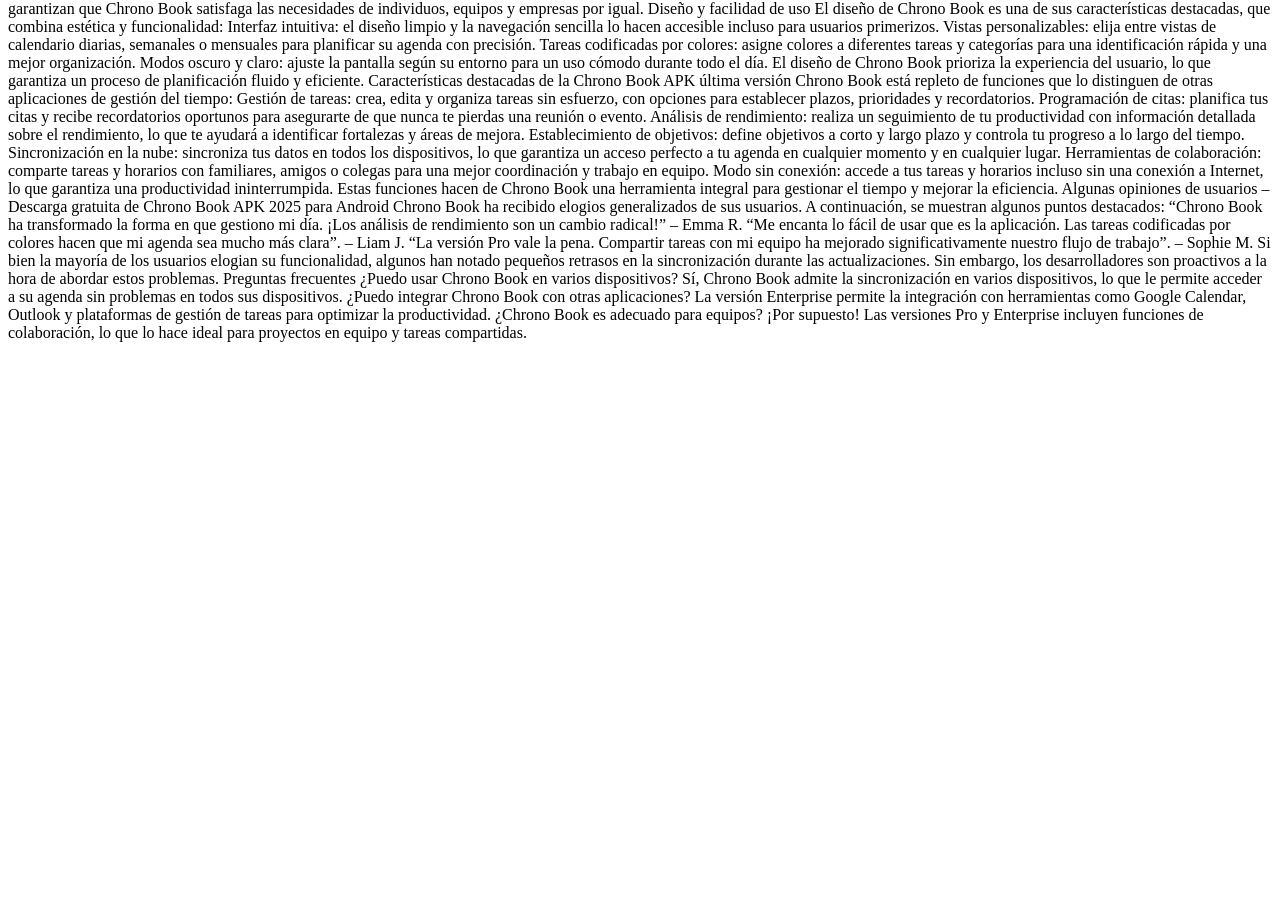
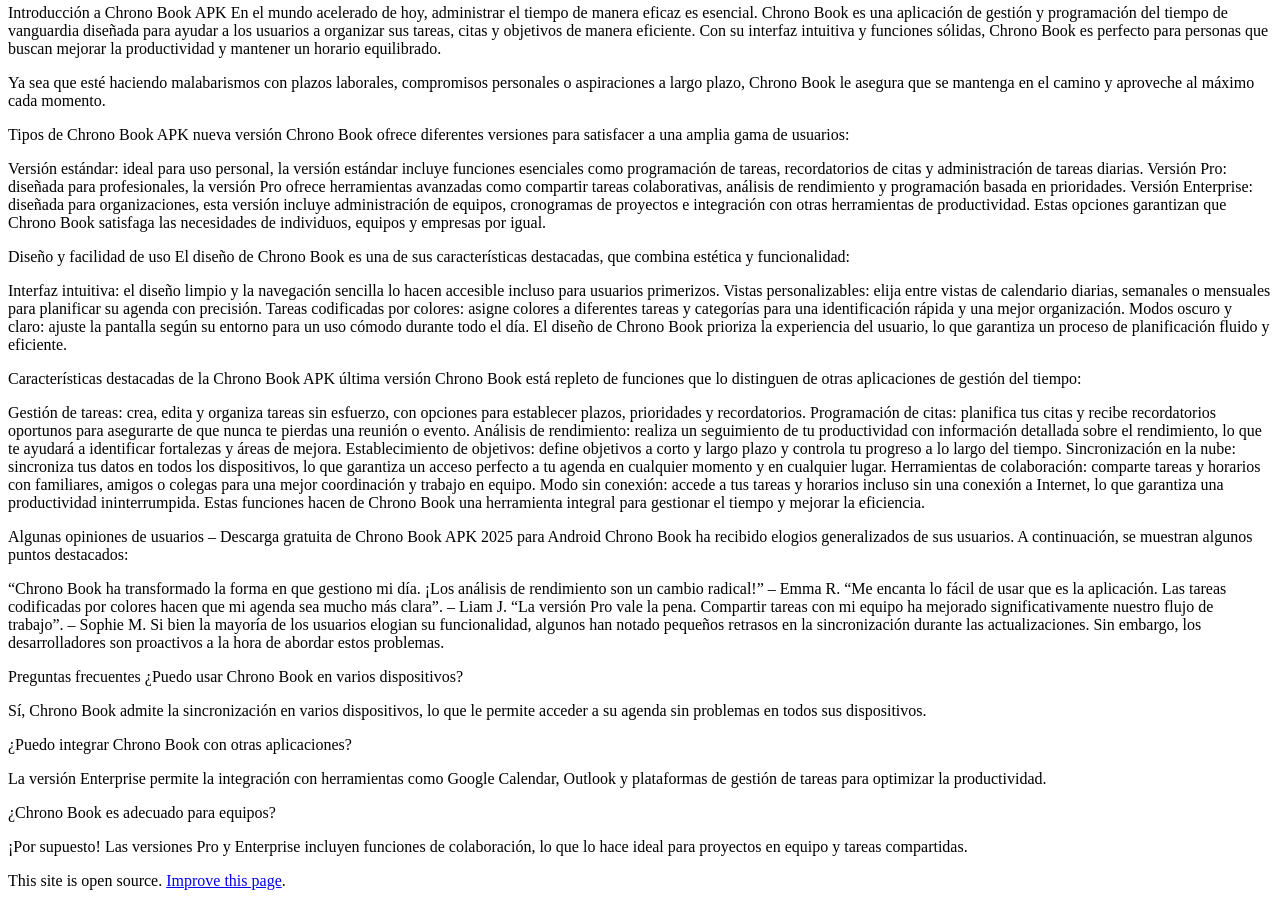
Before and after one commit to MyFemboyRoommate886/.github, a plain HTML site: page index.html in a window 1280 px wide. Shown: the part 134-1032 px from the top of the page. Before the commit the page ends 800 px from the top, so only its background shows below. Drawn offline with Linux system fonts and the light colour scheme; a script that the page names is missing.

Commit message:
Update index.html

```diff
--- a/index.html
+++ b/index.html
@@ -1,32 +1,109 @@
-.githu
-Introducción a Chrono Book APK En el mundo acelerado de hoy, administrar el tiempo de manera eficaz es esencial. Chrono Book es una aplicación de gestión y programación del tiempo de vanguardia diseñada para ayudar a los usuarios a organizar sus tareas, citas y objetivos de manera eficiente. Con su interfaz intuitiva y funciones sólidas, Chrono Book es perfecto para personas que buscan mejorar la productividad y mantener un horario equilibrado.
 
-Ya sea que esté haciendo malabarismos con plazos laborales, compromisos personales o aspiraciones a largo plazo, Chrono Book le asegura que se mantenga en el camino y aproveche al máximo cada momento.
+<!DOCTYPE html>
+<html lang="en-US">
+  <head>
+    <meta charset="UTF-8">
+    <meta http-equiv="X-UA-Compatible" content="IE=edge">
+    <meta name="viewport" content="width=device-width, initial-scale=1">
 
-Tipos de Chrono Book APK nueva versión Chrono Book ofrece diferentes versiones para satisfacer a una amplia gama de usuarios:
+<!-- Begin Jekyll SEO tag v2.8.0 -->
+<title>.githu | .github</title>
+<meta name="generator" content="Jekyll v3.10.0" />
+<meta property="og:title" content=".githu" />
+<meta property="og:locale" content="en_US" />
+<link rel="canonical" href="https://myfemboyroommate886.github.io/.github/" />
+<meta property="og:url" content="https://myfemboyroommate886.github.io/.github/" />
+<meta property="og:site_name" content=".github" />
+<meta property="og:type" content="website" />
+<meta name="twitter:card" content="summary" />
+<meta property="twitter:title" content=".githu" />
+<script type="application/ld+json">
+{"@context":"https://schema.org","@type":"WebSite","headline":".githu","name":".github","url":"https://myfemboyroommate886.github.io/.github/"}</script>
+<!-- End Jekyll SEO tag -->
 
-Versión estándar: ideal para uso personal, la versión estándar incluye funciones esenciales como programación de tareas, recordatorios de citas y administración de tareas diarias. Versión Pro: diseñada para profesionales, la versión Pro ofrece herramientas avanzadas como compartir tareas colaborativas, análisis de rendimiento y programación basada en prioridades. Versión Enterprise: diseñada para organizaciones, esta versión incluye administración de equipos, cronogramas de proyectos e integración con otras herramientas de productividad. Estas opciones garantizan que Chrono Book satisfaga las necesidades de individuos, equipos y empresas por igual.
+    <link rel="stylesheet" href="/.github/assets/css/style.css?v=0306e1d33e0dc6efa6f3b6f998604653fa7e1c8a">
+    <!-- start custom head snippets, customize with your own _includes/head-custom.html file -->
 
-Diseño y facilidad de uso El diseño de Chrono Book es una de sus características destacadas, que combina estética y funcionalidad:
+<!-- Setup Google Analytics -->
 
-Interfaz intuitiva: el diseño limpio y la navegación sencilla lo hacen accesible incluso para usuarios primerizos. Vistas personalizables: elija entre vistas de calendario diarias, semanales o mensuales para planificar su agenda con precisión. Tareas codificadas por colores: asigne colores a diferentes tareas y categorías para una identificación rápida y una mejor organización. Modos oscuro y claro: ajuste la pantalla según su entorno para un uso cómodo durante todo el día. El diseño de Chrono Book prioriza la experiencia del usuario, lo que garantiza un proceso de planificación fluido y eficiente.
 
-Características destacadas de la Chrono Book APK última versión Chrono Book está repleto de funciones que lo distinguen de otras aplicaciones de gestión del tiempo:
 
-Gestión de tareas: crea, edita y organiza tareas sin esfuerzo, con opciones para establecer plazos, prioridades y recordatorios. Programación de citas: planifica tus citas y recibe recordatorios oportunos para asegurarte de que nunca te pierdas una reunión o evento. Análisis de rendimiento: realiza un seguimiento de tu productividad con información detallada sobre el rendimiento, lo que te ayudará a identificar fortalezas y áreas de mejora. Establecimiento de objetivos: define objetivos a corto y largo plazo y controla tu progreso a lo largo del tiempo. Sincronización en la nube: sincroniza tus datos en todos los dispositivos, lo que garantiza un acceso perfecto a tu agenda en cualquier momento y en cualquier lugar. Herramientas de colaboración: comparte tareas y horarios con familiares, amigos o colegas para una mejor coordinación y trabajo en equipo. Modo sin conexión: accede a tus tareas y horarios incluso sin una conexión a Internet, lo que garantiza una productividad ininterrumpida. Estas funciones hacen de Chrono Book una herramienta integral para gestionar el tiempo y mejorar la eficiencia.
+<!-- You can set your favicon here -->
+<!-- link rel="shortcut icon" type="image/x-icon" href="/.github/favicon.ico" -->
 
-Algunas opiniones de usuarios – Descarga gratuita de Chrono Book APK 2025 para Android Chrono Book ha recibido elogios generalizados de sus usuarios. A continuación, se muestran algunos puntos destacados:
+<!-- end custom head snippets -->
 
-“Chrono Book ha transformado la forma en que gestiono mi día. ¡Los análisis de rendimiento son un cambio radical!” – Emma R. “Me encanta lo fácil de usar que es la aplicación. Las tareas codificadas por colores hacen que mi agenda sea mucho más clara”. – Liam J. “La versión Pro vale la pena. Compartir tareas con mi equipo ha mejorado significativamente nuestro flujo de trabajo”. – Sophie M. Si bien la mayoría de los usuarios elogian su funcionalidad, algunos han notado pequeños retrasos en la sincronización durante las actualizaciones. Sin embargo, los desarrolladores son proactivos a la hora de abordar estos problemas.
+  </head>
+  <body>
+    <div class="container-lg px-3 my-5 markdown-body">
 
-Preguntas frecuentes ¿Puedo usar Chrono Book en varios dispositivos?
+      <h1><a href="https://myfemboyroommate886.github.io/.github/">.github</a></h1>
 
-Sí, Chrono Book admite la sincronización en varios dispositivos, lo que le permite acceder a su agenda sin problemas en todos sus dispositivos.
 
-¿Puedo integrar Chrono Book con otras aplicaciones?
+      <h1 id="githu">.githu</h1>
+<p>Introducción a Chrono Book APK
+En el mundo acelerado de hoy, administrar el tiempo de manera eficaz es esencial. Chrono Book es una aplicación de gestión y programación del tiempo de vanguardia diseñada para ayudar a los usuarios a organizar sus tareas, citas y objetivos de manera eficiente. Con su interfaz intuitiva y funciones sólidas, Chrono Book es perfecto para personas que buscan mejorar la productividad y mantener un horario equilibrado.</p>
 
-La versión Enterprise permite la integración con herramientas como Google Calendar, Outlook y plataformas de gestión de tareas para optimizar la productividad.
+<p>Ya sea que esté haciendo malabarismos con plazos laborales, compromisos personales o aspiraciones a largo plazo, Chrono Book le asegura que se mantenga en el camino y aproveche al máximo cada momento.</p>
 
-¿Chrono Book es adecuado para equipos?
+<p>Tipos de Chrono Book APK nueva versión
+Chrono Book ofrece diferentes versiones para satisfacer a una amplia gama de usuarios:</p>
 
-¡Por supuesto! Las versiones Pro y Enterprise incluyen funciones de colaboración, lo que lo hace ideal para proyectos en equipo y tareas compartidas.
+<p>Versión estándar: ideal para uso personal, la versión estándar incluye funciones esenciales como programación de tareas, recordatorios de citas y administración de tareas diarias.
+Versión Pro: diseñada para profesionales, la versión Pro ofrece herramientas avanzadas como compartir tareas colaborativas, análisis de rendimiento y programación basada en prioridades.
+Versión Enterprise: diseñada para organizaciones, esta versión incluye administración de equipos, cronogramas de proyectos e integración con otras herramientas de productividad.
+Estas opciones garantizan que Chrono Book satisfaga las necesidades de individuos, equipos y empresas por igual.</p>
+
+<p>Diseño y facilidad de uso
+El diseño de Chrono Book es una de sus características destacadas, que combina estética y funcionalidad:</p>
+
+<p>Interfaz intuitiva: el diseño limpio y la navegación sencilla lo hacen accesible incluso para usuarios primerizos.
+Vistas personalizables: elija entre vistas de calendario diarias, semanales o mensuales para planificar su agenda con precisión.
+Tareas codificadas por colores: asigne colores a diferentes tareas y categorías para una identificación rápida y una mejor organización.
+Modos oscuro y claro: ajuste la pantalla según su entorno para un uso cómodo durante todo el día.
+El diseño de Chrono Book prioriza la experiencia del usuario, lo que garantiza un proceso de planificación fluido y eficiente.</p>
+
+<p>Características destacadas de la Chrono Book APK última versión
+Chrono Book está repleto de funciones que lo distinguen de otras aplicaciones de gestión del tiempo:</p>
+
+<p>Gestión de tareas: crea, edita y organiza tareas sin esfuerzo, con opciones para establecer plazos, prioridades y recordatorios.
+Programación de citas: planifica tus citas y recibe recordatorios oportunos para asegurarte de que nunca te pierdas una reunión o evento.
+Análisis de rendimiento: realiza un seguimiento de tu productividad con información detallada sobre el rendimiento, lo que te ayudará a identificar fortalezas y áreas de mejora.
+Establecimiento de objetivos: define objetivos a corto y largo plazo y controla tu progreso a lo largo del tiempo.
+Sincronización en la nube: sincroniza tus datos en todos los dispositivos, lo que garantiza un acceso perfecto a tu agenda en cualquier momento y en cualquier lugar.
+Herramientas de colaboración: comparte tareas y horarios con familiares, amigos o colegas para una mejor coordinación y trabajo en equipo.
+Modo sin conexión: accede a tus tareas y horarios incluso sin una conexión a Internet, lo que garantiza una productividad ininterrumpida.
+Estas funciones hacen de Chrono Book una herramienta integral para gestionar el tiempo y mejorar la eficiencia.</p>
+
+<p>Algunas opiniones de usuarios – Descarga gratuita de Chrono Book APK 2025 para Android
+Chrono Book ha recibido elogios generalizados de sus usuarios. A continuación, se muestran algunos puntos destacados:</p>
+
+<p>“Chrono Book ha transformado la forma en que gestiono mi día. ¡Los análisis de rendimiento son un cambio radical!” – Emma R.
+“Me encanta lo fácil de usar que es la aplicación. Las tareas codificadas por colores hacen que mi agenda sea mucho más clara”. – Liam J.
+“La versión Pro vale la pena. Compartir tareas con mi equipo ha mejorado significativamente nuestro flujo de trabajo”. – Sophie M.
+Si bien la mayoría de los usuarios elogian su funcionalidad, algunos han notado pequeños retrasos en la sincronización durante las actualizaciones. Sin embargo, los desarrolladores son proactivos a la hora de abordar estos problemas.</p>
+
+<p>Preguntas frecuentes
+¿Puedo usar Chrono Book en varios dispositivos?</p>
+
+<p>Sí, Chrono Book admite la sincronización en varios dispositivos, lo que le permite acceder a su agenda sin problemas en todos sus dispositivos.</p>
+
+<p>¿Puedo integrar Chrono Book con otras aplicaciones?</p>
+
+<p>La versión Enterprise permite la integración con herramientas como Google Calendar, Outlook y plataformas de gestión de tareas para optimizar la productividad.</p>
+
+<p>¿Chrono Book es adecuado para equipos?</p>
+
+<p>¡Por supuesto! Las versiones Pro y Enterprise incluyen funciones de colaboración, lo que lo hace ideal para proyectos en equipo y tareas compartidas.</p>
+
+
+
+      <div class="footer border-top border-gray-light mt-5 pt-3 text-right text-gray">
+        This site is open source. <a href="https://github.com/MyFemboyRoommate886/.github/edit/main/README.md">Improve this page</a>.
+      </div>
+
+    </div>
+    <script src="https://cdnjs.cloudflare.com/ajax/libs/anchor-js/4.1.0/anchor.min.js" integrity="sha256-lZaRhKri35AyJSypXXs4o6OPFTbTmUoltBbDCbdzegg=" crossorigin="anonymous"></script>
+    <script>anchors.add();</script>
+  </body>
+</html>
```
